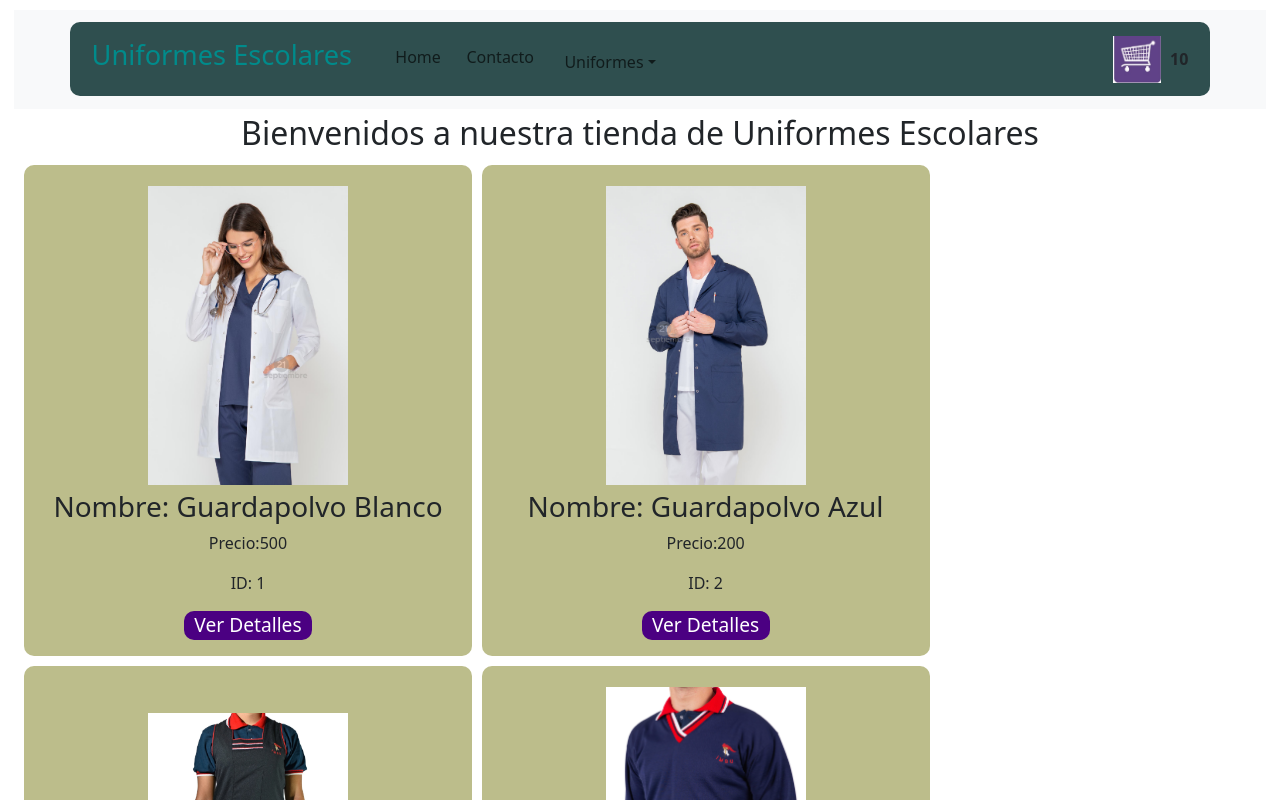
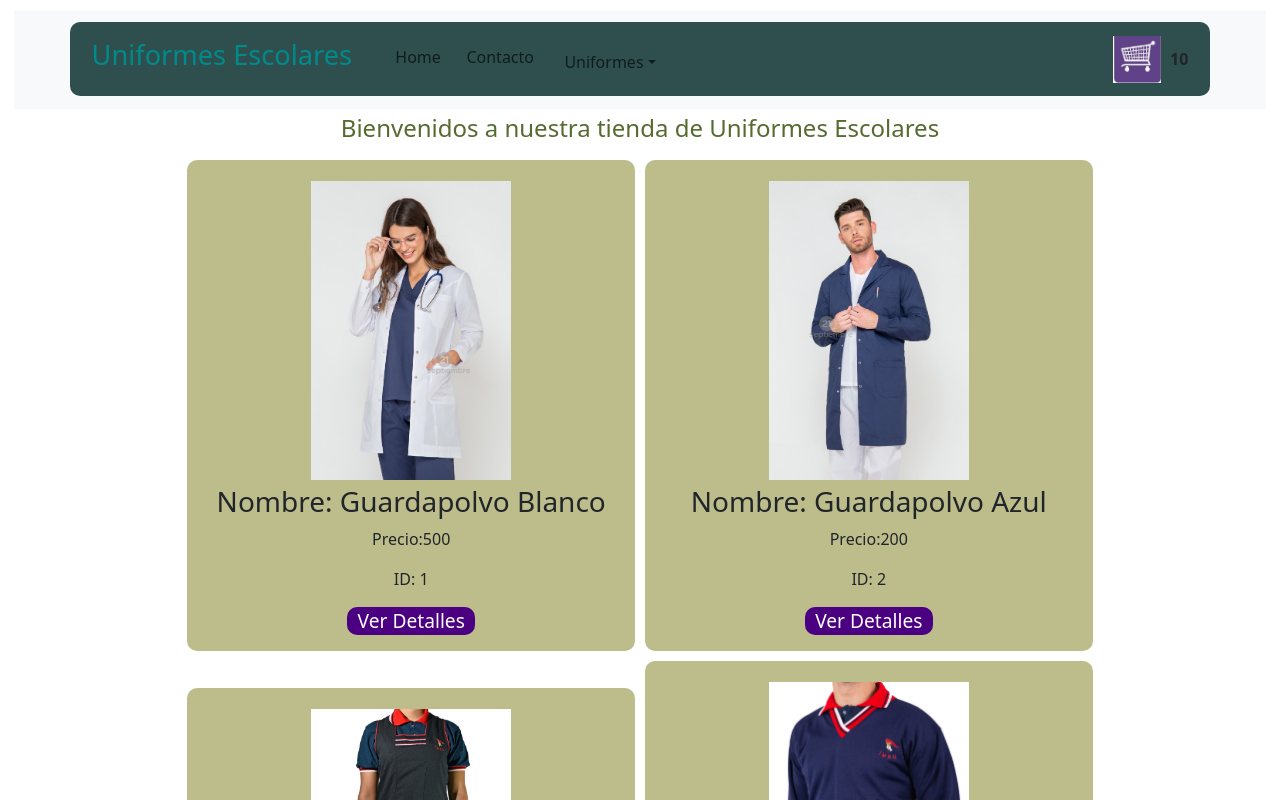
Before and after one commit to mariano-codificacion/practicas-react, a React (Vite) app: page / in a window 1280 px wide. Shown: the top 800 px of the page. Built offline with nearby package versions, Linux system fonts and the light colour scheme.

Commit message:
centrado contenedor

```diff
--- a/src/componentes/ItemList/ItemList.css
+++ b/src/componentes/ItemList/ItemList.css
@@ -1,4 +1,6 @@
 .contenedorProductos {
     display: flex;
+    align-items: center;
+    justify-content: center;
     flex-wrap: wrap;
 }
--- a/src/componentes/ListContainer/ListContainer.jsx
+++ b/src/componentes/ListContainer/ListContainer.jsx
@@ -1,6 +1,7 @@
 import { useState, useEffect } from "react";
 import { getProductos } from "../../asyncmock";
 import ItemList from "../ItemList/ItemList";
+import  './ListContainer.css'
 
 const ListContainer = (props) => {
     const [productos, setProductos] = useState([]);
```
